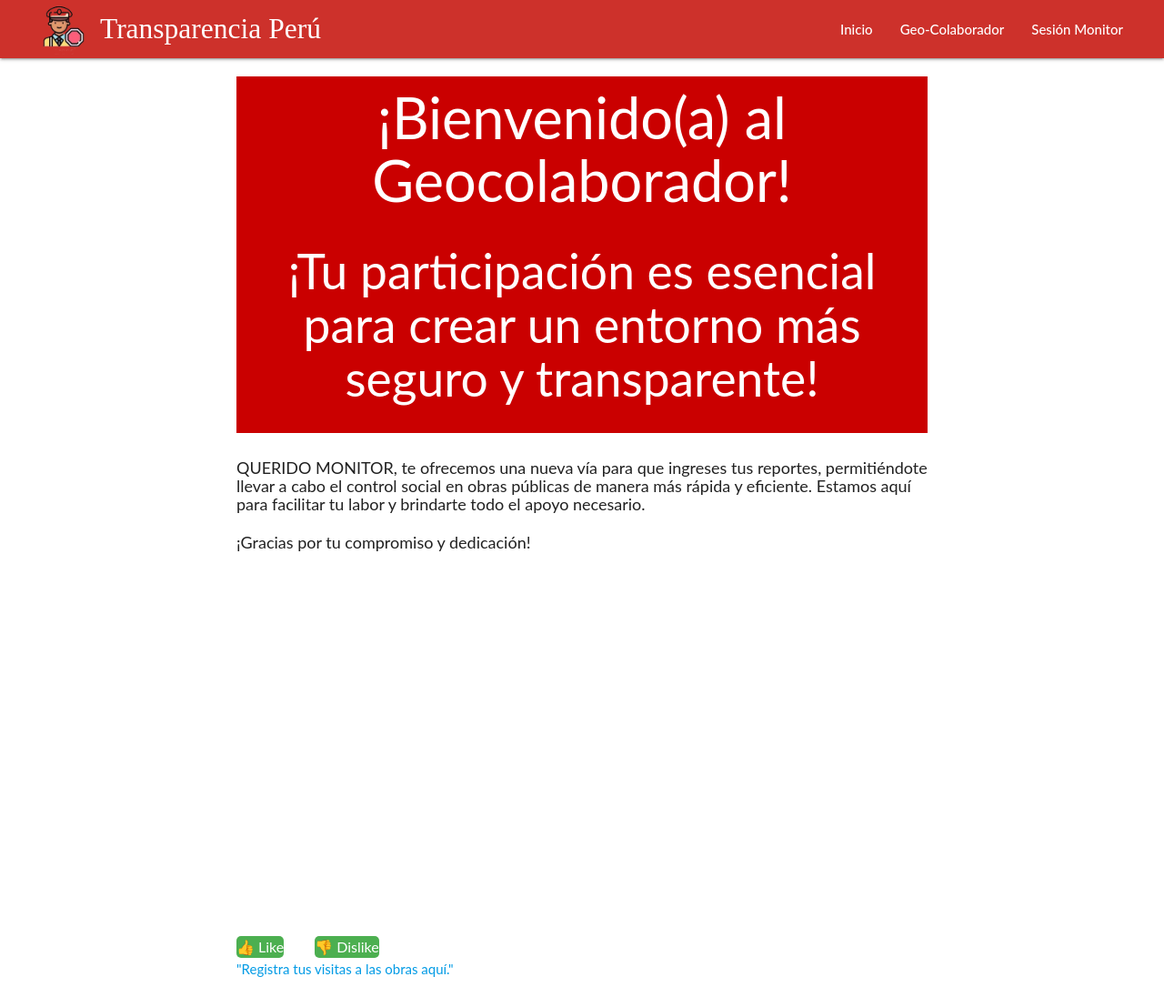
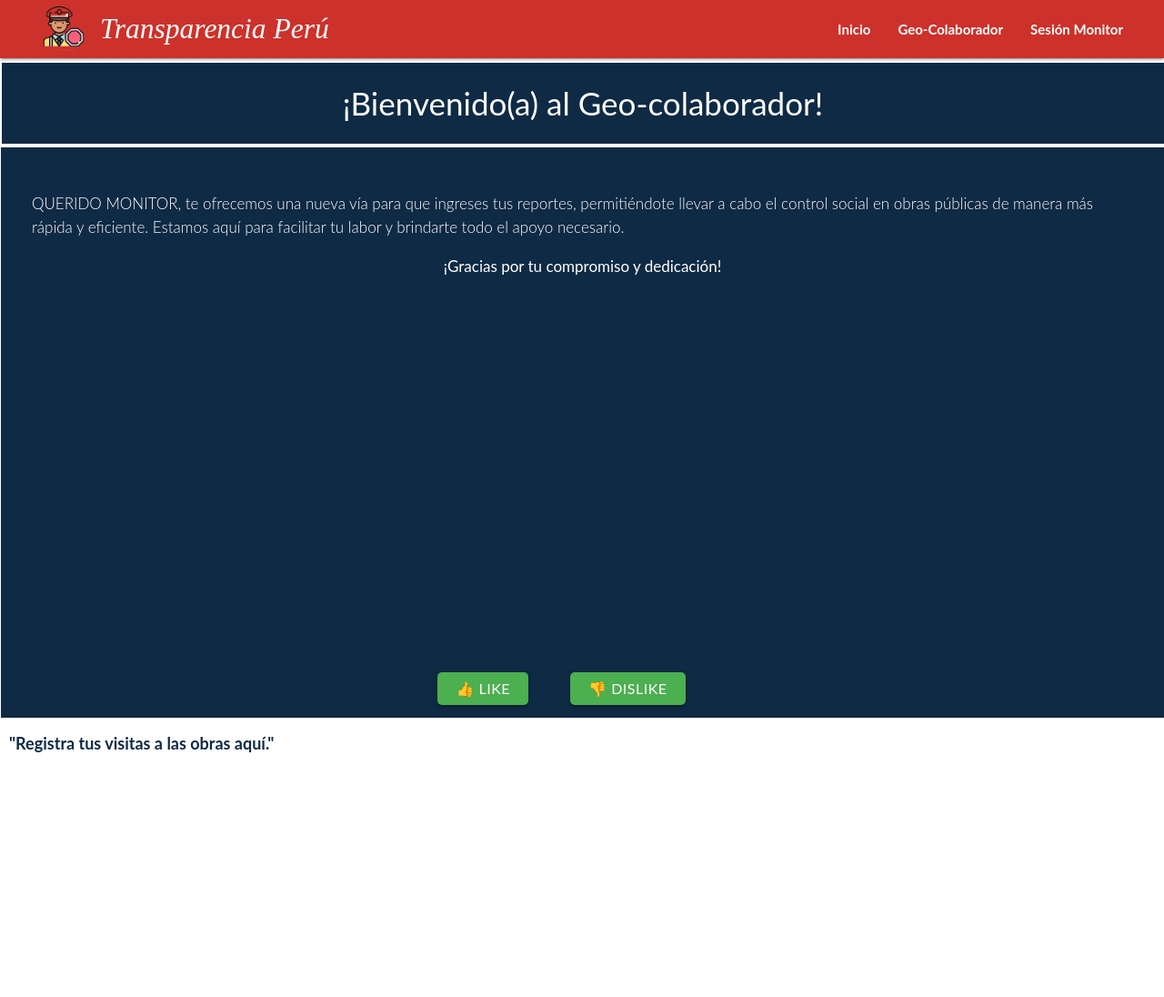
Before and after one commit to LadyDi3103/SPAcontraloria, a website: page src/indexMonitor.html in a window 1280 px wide. Shown: the whole page at 91% size. After the commit the page ends 841 px from the top, so only its background shows below. Drawn offline with nearby package versions, Linux system fonts and the light colour scheme; some packages are replaced by stand-ins of ours; no server answers.

Commit message:
Vista del monitor listo

```diff
--- a/src/indexMonitor.html
+++ b/src/indexMonitor.html
@@ -9,6 +9,7 @@
     <link rel="stylesheet" href="./styles.css">
     <link href="https://fonts.googleapis.com/icon?family=Material+Icons" rel="stylesheet">
     <link rel="icon" type="image/jpg" href="./assets/img/favicon.jpg" />
+    <link rel="stylesheet" href="./styleMonitor.css">
 </head>
 
 <body>
@@ -34,21 +35,20 @@
         </ul>
     </header>
 
-    <div class="container">
-        <div class="header-content">
-            <h1>¡Bienvenido(a) al Geocolaborador!</h1>
-            <h2>¡Tu participación es esencial para crear un entorno más seguro y transparente! </h2>
-        </div>
+    <h1 class="geomonitor_title">¡Bienvenido(a) al Geo-colaborador!</h1>
 
-        <div class="main-content">
+    <section class="geomonitor__container">
+        <div class="geomonitor__column1">
+            <div class="geomonitor__column1-text">
+                <h2 class="geomonitor__subtitle1">QUERIDO MONITOR, te ofrecemos una nueva vía para que ingreses tus
+                    reportes, permitiéndote llevar a cabo el control social en obras públicas de manera más rápida y
+                    eficiente. Estamos aquí para facilitar tu labor y brindarte todo el apoyo necesario.</h2>
 
-            <h3 style="font-size: 18px;">QUERIDO MONITOR, te ofrecemos una nueva vía para que ingreses tus reportes, permitiéndote llevar a cabo el control social en obras públicas de manera más rápida y eficiente. Estamos aquí para facilitar tu labor y brindarte todo el apoyo necesario.</h3>
-            <h4 style="font-size: 18px;">¡Gracias por tu compromiso y dedicación!</h4>
-            <section id="map"></section>
-            <div id="comments-container">
+                <p class="info">¡Gracias por tu compromiso y dedicación!</p>
+                <section id="map"></section>
+                <div id="comments-container"></div>
 
             </div>
-        </div>
 
             <!-- Modal Structure -->
             <div id="modal1" class="modal">
@@ -61,26 +61,26 @@
                 </div>
             </div>
 
-            <!-- <div id="likeButton" data-target="modal1" class="button btn modal-trigger flow-text"
-                onclick="handleInteraction('like')">👍 Like</div>
-            <span id="likeCount" class="count">0</span>
+            <div class="container-likes">
+                <div id="likeButton" data-target="modal1"
+                    class="button btn modal-trigger flow-text" onclick="handleInteraction('like')">👍 Like</div>
+                <span id="likeCount" class="count"></span>
 
-            <div id="dislikeButton"  data-target="modal1" class="button  btn modal-trigger flow-text" onclick="handleInteraction('dislike')">👎 Dislike</div>
-            <span id="dislikeCount" class="count">0</span>
-        </div> -->
+                <div id="dislikeButton" data-target="modal1"
+                    class="button btn modal-trigger flow-text" onclick="handleInteraction('dislike')">👎 Dislike</div>
+                <span id="dislikeCount" class="count"></span>
+            </div>
+
+        </div>
+
+        <a href="formulario.html">"Registra tus visitas a las obras aquí."</a>
+
+    </section>
 
     <script src="https://cdnjs.cloudflare.com/ajax/libs/materialize/1.0.0/js/materialize.min.js"></script>
     <script src="scriptMonitor.js"></script>
-    <script async defer src="https://maps.googleapis.com/maps/api/js?key=AIzaSyAlvfefKeN9mncSrbhl0iO_shw0miCeF_8"></script>
-    <div class="container-likes">
-        <div id="likeButton" class="button" onclick="handleInteraction('like')">👍 Like</div>
-        <span id="likeCount" class="count"></span>
-        <div id="dislikeButton" class="button" onclick="handleInteraction('dislike')">👎 Dislike</div>
-        <span id="dislikeCount" class="count"></span>
-    </div>
-    <a href="formulario.html">"Registra tus visitas a las obras aquí."</a>
-
-
+    <script async defer
+        src="https://maps.googleapis.com/maps/api/js?key=AIzaSyAlvfefKeN9mncSrbhl0iO_shw0miCeF_8"></script>
 </body>
 
 </html>
--- a/src/styleMonitor.css
+++ b/src/styleMonitor.css
@@ -11,11 +11,46 @@ html, head {
   gap: 5px;
 }
 
-header {
-  background-color: #CA0000;
-  color: white;
-  padding: 10px;
+.geomonitor_title{
+  background-color: #0F2A44;
+  padding: 25px;
+  color: #fff;
+  font-size: 35px;
   text-align: center;
+  margin-top: 5px;
+  margin-left: 2px;
+}
+/* COLUMNA 1: TEXTOS Y CONTENEDOR DE LIKES  */
+.geomonitor__container{
+  width: 100%;
+  display: grid;
+  grid-template-columns: 1fr;
+  margin-top: 5px;
+  gap: 5px;
+}
+.geomonitor__column1{
+  background-color: #0f2a44;
+  padding: 14px;
+  margin-left: 1px;
+  margin-top: -21px;
+}
+.geomonitor__subtitle1 {
+  font-size: 17px;
+  font-weight: 300;
+  color: #fff;
+  line-height: 1.5;
+  padding:  0 20px;
+}
+.info{
+  text-align: center;
+  line-height: 1;
+  color: #fff;
+  font-size: 17px;
+}
+/* COLUMNA 2: IMAGEN DEL MAPA */
+
+.geomonitor__column2 {
+  display: flex;
 }
 
 header h1 {
@@ -58,48 +93,22 @@ select {
   margin-top: 10px;
 }
 
-.button {
-  padding: 10px;
+
+.count {
+  padding: 8px;
+  border-radius: 0 5px 5px 0;
   color: white;
-  border: none;
-  border-radius: 5px;
-  cursor: pointer;
-}
-
-/* Estilos para el botón cuando se le ha dado 'like' */
-#likeButton {
-  background-color: #4CAF50; /* Verde cuando se ha dado like */
-}
-
-/* Estilos para el botón cuando se le ha dado 'dislike' */
-.dislikeButton {
-  background-color: #CA0000; /* Rojo cuando se ha dado dislike */
-}
-
-button:hover {
-  background-color: #555;
-}
-
-.question {
   font-weight: bold;
-}
-
-.mi-cuadro {
-  border: 2px solid #333;
-  padding: 20px;
-  border-radius: 10px;
-  background-color: #f0f0f0;
-}
-
-.observations {
-  margin-top: 10px;
+  display: flex;
+  align-items: center;
+  justify-content: center;
 }
 
 .button {
   background-color: #4CAF50;
   color: white;
   border: none;
-  padding: 10px 20px;
+  padding: 0px 20px;
   text-align: center;
   text-decoration: none;
   display: inline-block;
@@ -111,7 +120,7 @@ button:hover {
 
 .count {
   font-size: 18px;
-  margin: 9px 10px;
+  margin: 1px 10px;
 }
 
 .container-likes {
@@ -126,7 +135,7 @@ button:hover {
 
 /* Estilos para el enlace */
 a {
-  color: #CA0000;
+  color: #0F2A44;
   padding: 10px;
   text-decoration: none;
   font-size: 18px;
```
